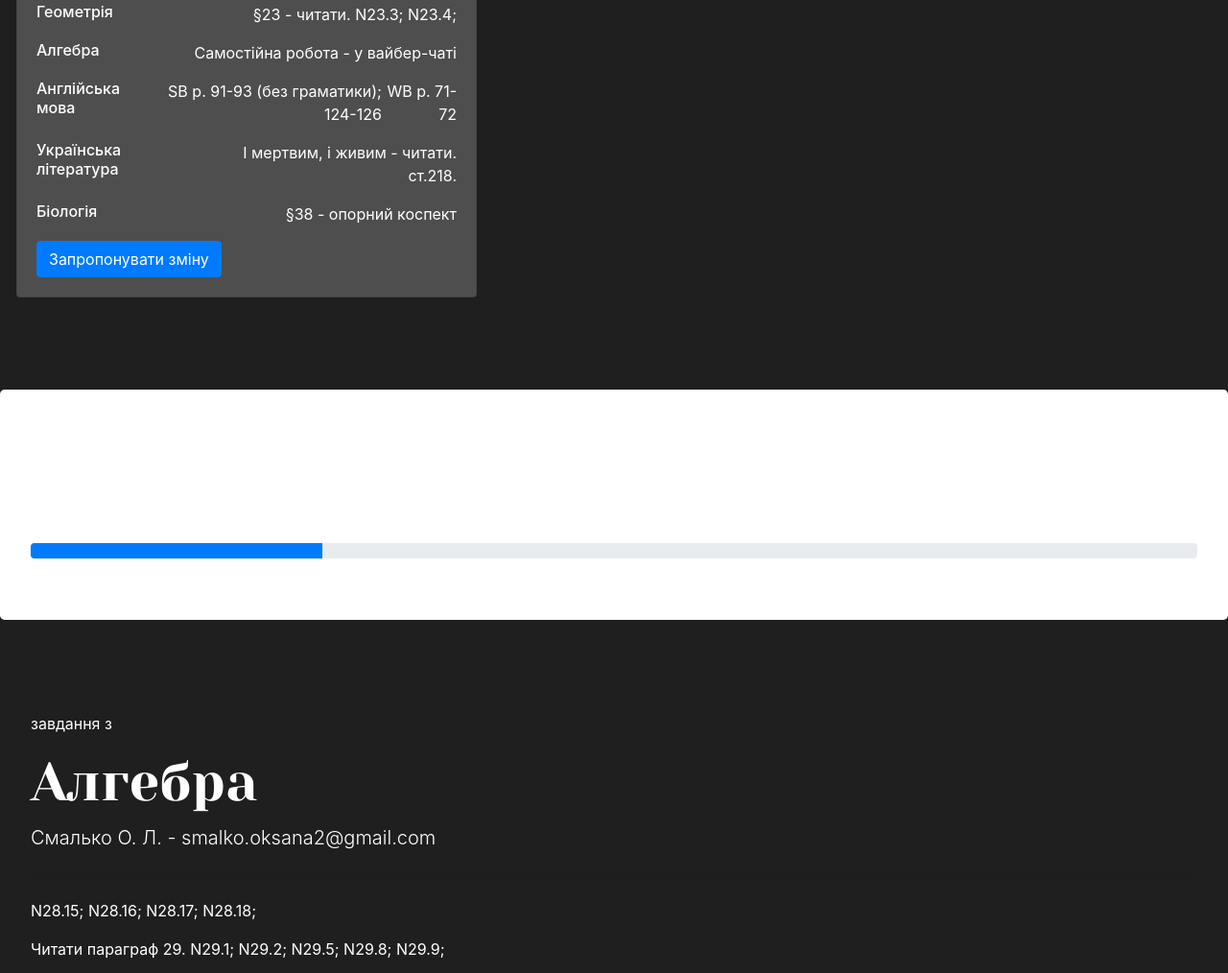
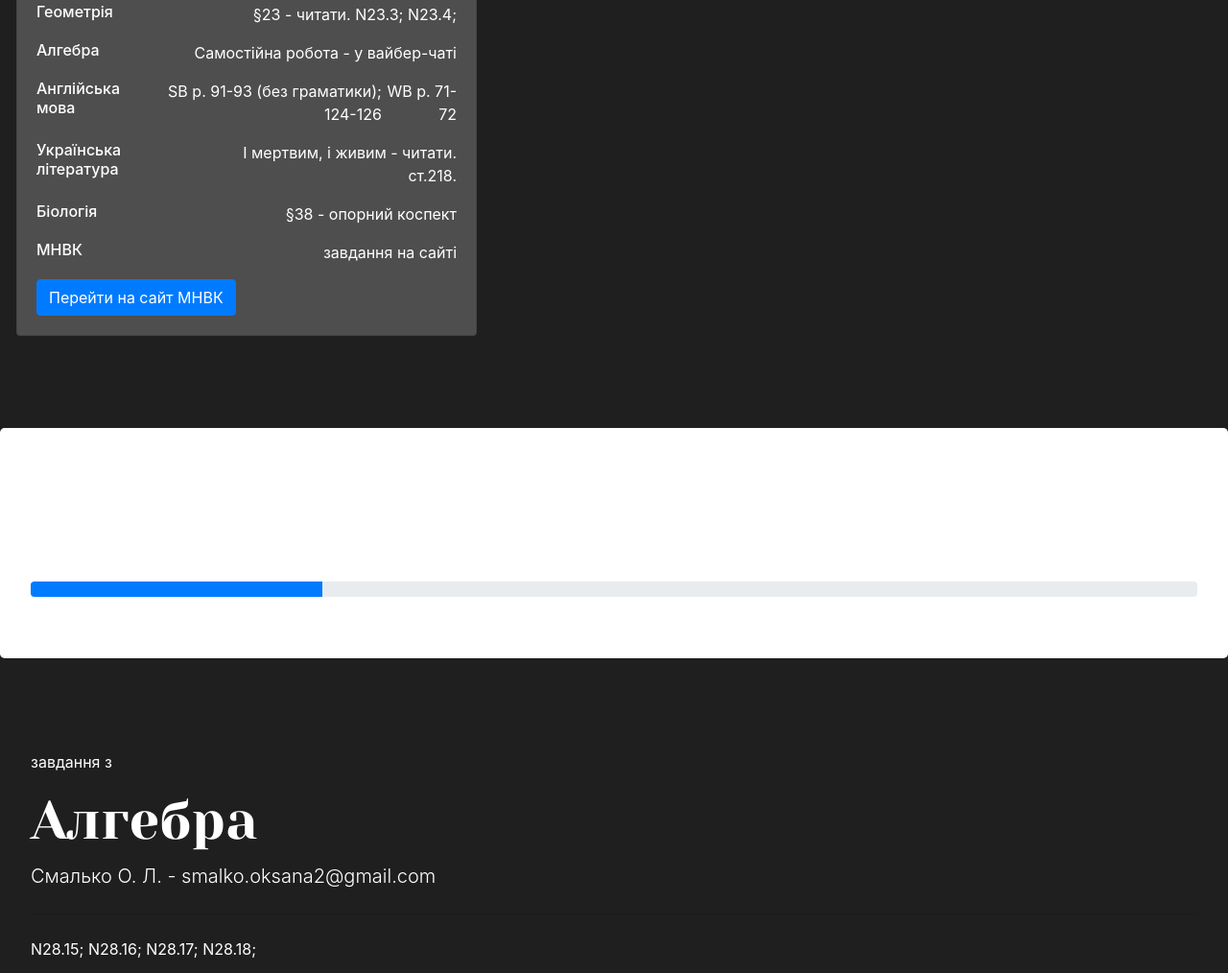
Before and after one commit to krecelloalex/krecelloalex.github.io, a plain HTML site: page 185/darkness.html in a window 1280 px wide. Shown: the part 1901-2915 px from the top of the page at 96% size. Drawn offline with nearby package versions, Linux system fonts and the light colour scheme; a script that the page names is missing.

Commit message:
мнвк

```diff
--- a/185/darkness.html
+++ b/185/darkness.html
@@ -249,7 +249,13 @@ _____
         <h6>Біологія</h6>
         <p class="text-align-left">§38 - опорний коспект</p>
       </div>
-      <a href="https://t.me/olkre" class="btn btn-primary">Запропонувати зміну</a>
+            <div class="d-flex justify-content-between">
+        <h6>МНВК</h6>
+        <p class="text-align-left">завдання на сайті</p>
+
+      </div>
+      <a href="http://mnvk.kiev.sch.in.ua/distancijne_navchannya/specializovana_shkola_185_im_v_vernadsjkogo/" class="btn btn-primary">Перейти на сайт МНВК</a>
+
     </div>
   </div>
 </div>
```
